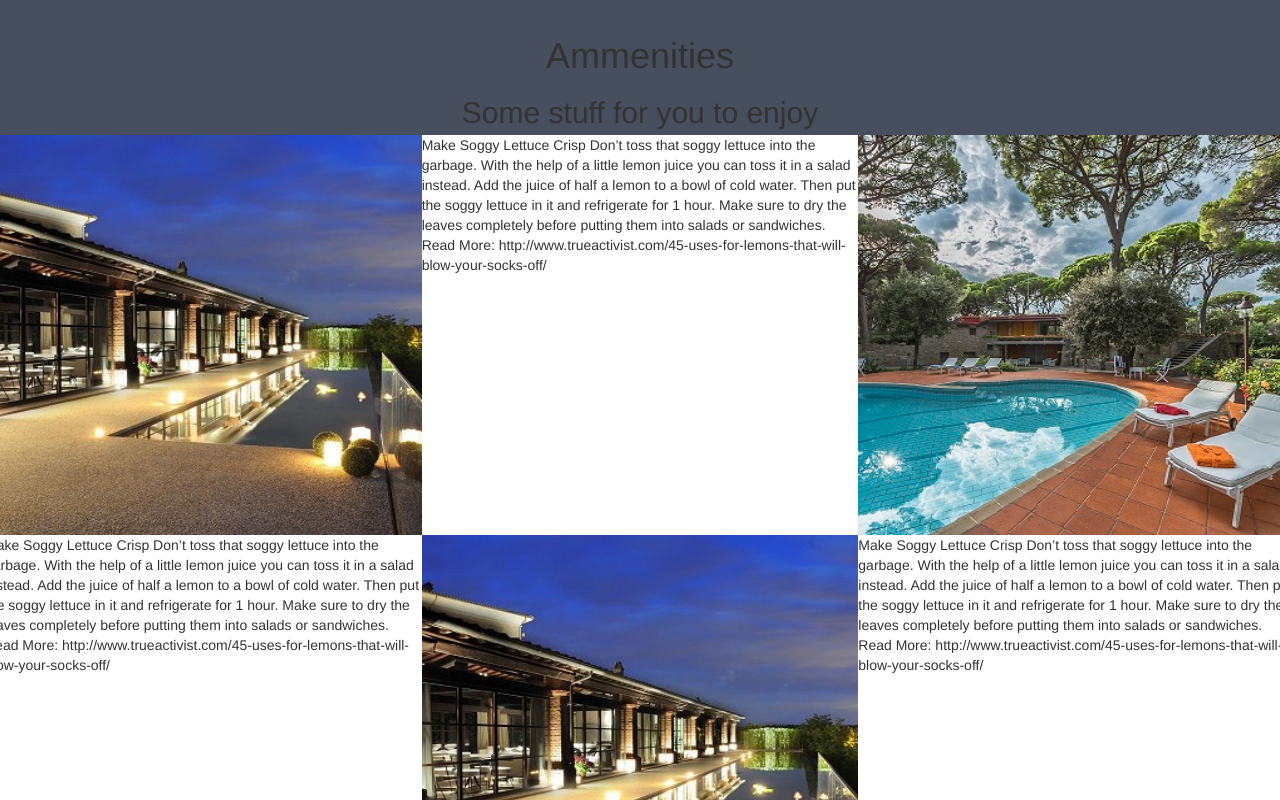
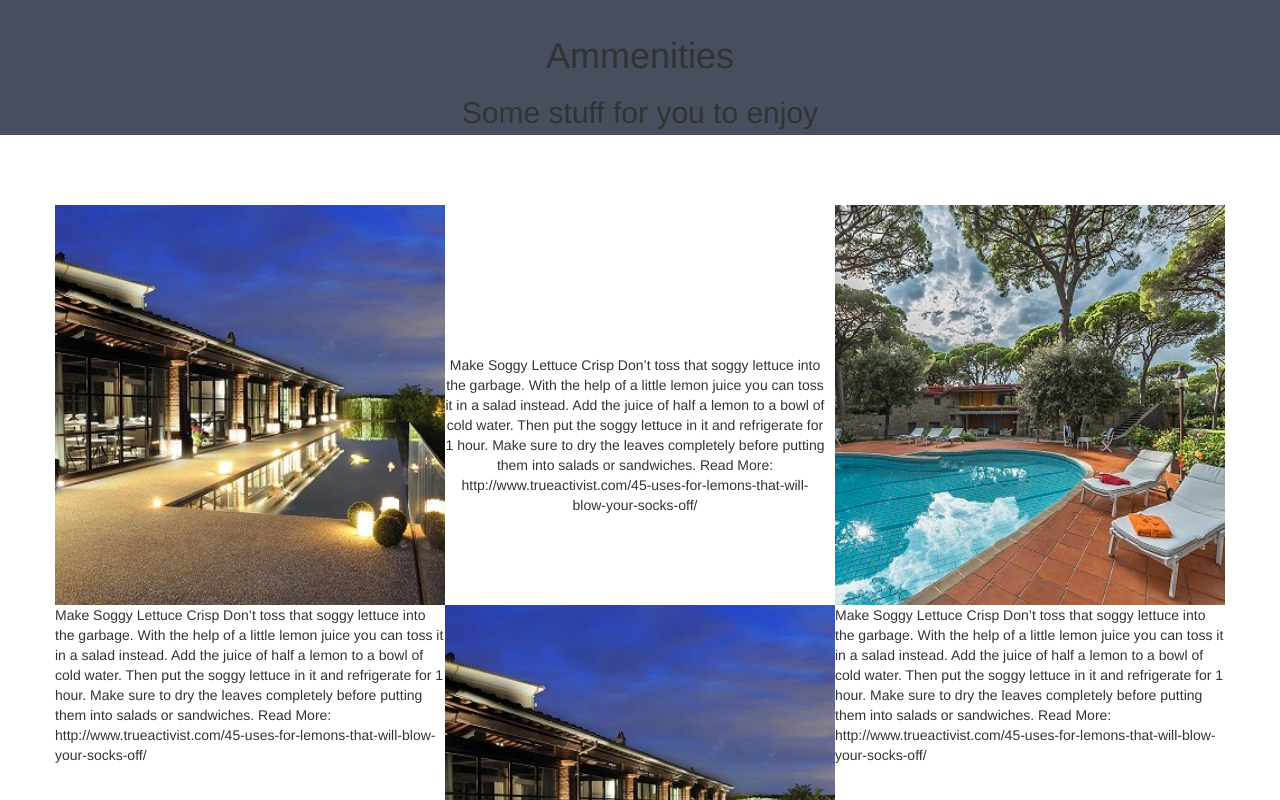
Before and after one commit to HopeMorehead/TuscanyVillaProject, a plain HTML site: page index.html in a window 1280 px wide. Shown: the part 2060-2860 px from the top of the page. Drawn offline with nearby package versions, Linux system fonts and the light colour scheme.

Commit message:
endingbody

```diff
--- a/CSS/Style.css
+++ b/CSS/Style.css
@@ -133,8 +133,20 @@ text-decoration: none;
     height:150px;
     padding-top: 1px;
 
+}
+
+.midsection5{
+
+    background-color: #474e5d;
+    height:150px;
+    padding-top: 0px 0px 0px 0px;
+
 
 }
+
+
+
+
 .imagediv1{
     background-color: #474e5d;
 
@@ -196,3 +208,20 @@ img  {
     margin: 60px 70px 20px 70px;
 
 }
+
+.grid{
+    padding: 0px 0px 0px 0px;
+    margin: 0px 0px 0px 0px
+    height:
+    width:
+}
+.para{
+    text-align:center;
+     margin: 150px 10px 0px 0px;
+}
+
+#core{
+
+        padding: 70px 0px 0px 0px;
+        margin: 0px 0px 0px 0px;
+}
--- a/index.html
+++ b/index.html
@@ -178,14 +178,16 @@
 
 
     <!--FirstRow-->
+    <div class="container">
+    <div id="core">
     <div class="row">
         <div class="col-md-4">
-            <img class="img-responsive " src="images/receptionarea.jpg" alt="lemons1" >
+            <img class="img-responsive grid" src="images/receptionarea.jpg" alt="lemons1" >
         </div>
 
 
         <div class="col-md-4">
-            <p>
+            <p class="para">
                 Make Soggy Lettuce Crisp
                 Don’t toss that soggy lettuce into the garbage.
                 With the help of a little lemon juice you can toss it in a salad instead.
@@ -198,10 +200,10 @@
 
 
         <div class="col-md-4">
-            <img class="img-responsive" src="images/poolside.jpg" alt="lemons1">
+            <img class="img-responsive grid" src="images/poolside.jpg" alt="lemons1">
         </div>
-
     </div>
+        </div>
 
 
 
@@ -230,7 +232,7 @@
 
 
         <div class="col-md-4">
-            <p>
+            <p >
                 Make Soggy Lettuce Crisp
                 Don’t toss that soggy lettuce into the garbage.
                 With the help of a little lemon juice you can toss it in a salad instead.
@@ -253,7 +255,7 @@
 
 
         <div class="col-md-4">
-            <p>
+            <p >
                 Make Soggy Lettuce Crisp
                 Don’t toss that soggy lettuce into the garbage.
                 With the help of a little lemon juice you can toss it in a salad instead.
@@ -265,10 +267,18 @@
         </div>
 
         <div class="col-md-4">
-            <img class="img-responsive" src="images/poolside.jpg" alt="lemons1">
+            <img class="img-responsive " src="images/poolside.jpg" alt="lemons1">
         </div>
 
     </div>
+        </div>
+    <div class="midsection5">
+        <h1 id="Ammenities">Reviews</h1>
+        <h2 id="stuff">What are customers say</h2>
+
+    </div>
+
+
 
 
 
```
